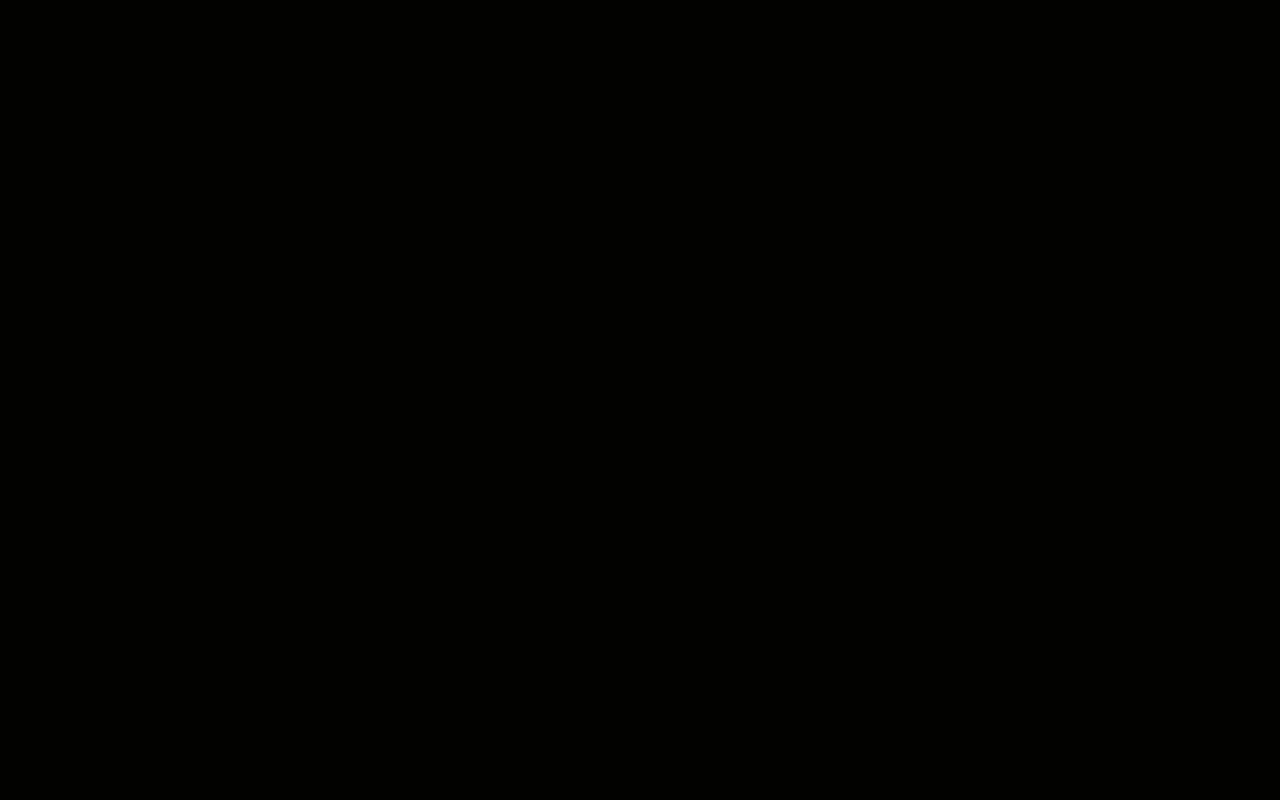
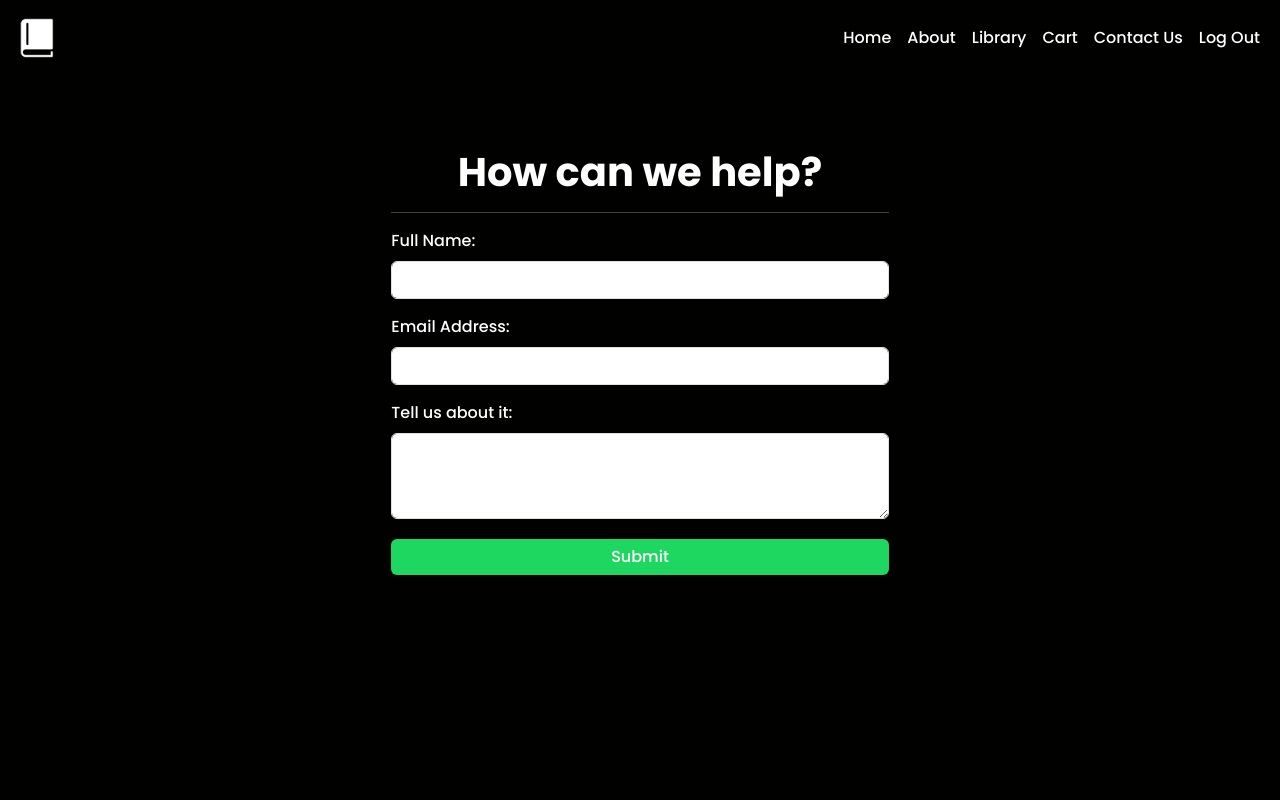
Before and after one commit to timothynicolas/capstone_final, a React (Create React App) app: page /contact in a window 1280 px wide. Before the commit this address had no page. Shown: the top 800 px of the page. Built offline with nearby package versions, Linux system fonts and the light colour scheme.

Commit message:
added contact page

```diff
--- a/src/App.js
+++ b/src/App.js
@@ -6,6 +6,7 @@ import {BrowserRouter, Routes, Route} from 'react-router-dom';
 // PAGES
 import Home from './pages/Home';
 import About from './pages/About';
+import Contact from './pages/Contact';
 
 
 function App() {
@@ -15,7 +16,7 @@ function App() {
         <Routes>
           <Route path="/home" element={<Home/>}/>
           <Route path="/about" element={<About/>}/>
-
+          <Route path="/contact" element={<Contact/>}/>
         </Routes>
       </BrowserRouter>
     </div>
--- a/src/components/Navbar.js
+++ b/src/components/Navbar.js
@@ -34,7 +34,7 @@ function Navbar(){
             <Link class="nav-link text-white " to="cart.html">Cart</Link>
           </li>
           <li class="nav-item">
-            <Link class="nav-link text-white" to="contact.html">Contact Us</Link>
+            <Link class="nav-link text-white" to="/contact">Contact Us</Link>
           </li>
           <li class="nav-item">
             <Link class="nav-link text-white" data-bs-toggle="modal" data-bs-target="#exampleModal" to="../index.html">Log Out</Link>
--- /dev/null
+++ b/src/pages/Contact.js
@@ -0,0 +1,68 @@
+//COMPONENTS
+
+import Navbar from "../components/Navbar";
+import Footer from "../components/Footer";
+
+function Contact(){
+    return(
+        <div>
+            <Navbar/>
+            <div className="container col-10 mt-5 p-4 pt-0">
+        <div className="row justify-content-center">
+            <div className="col-lg-6">
+                <br/>
+                <p className="h1 text-white text-center" style={{fontWeight: "700"}}> How can we help?</p>
+                <hr/>
+
+                <div className="mb-3">
+                    <label for="exampleFormControlInput1" className="form-label text-white">Full Name:</label>
+                    <input type="text" className="form-control" id="name"/>
+                </div>
+
+                <div className="mb-3">
+                    <label for="exampleFormControlInput1" className="form-label text-white">Email Address:</label>
+                    <input type="email" className="form-control" id="email"/>
+                </div>
+                <div className="mb-3">
+                    <label for="exampleFormControlTextarea1" className="form-label text-white">Tell us about it:</label>
+                    <textarea className="form-control" id="concern" rows="3"></textarea>
+                </div>
+                <button className="btn btn-success signup-btn w-100 mt-1 green-btn" data-bs-toggle="modal" data-bs-target="#exampleModal" onclick="submitConcern()">Submit</button>
+
+            </div>
+        </div>
+    </div>
+
+
+    <div className="modal fade" id="exampleModal" tabindex="-1" aria-labelledby="exampleModalLabel" aria-hidden="true">
+    <div className="modal-dialog">
+    <div className="modal-content">
+    <div className="modal-header">
+    <h1 className="modal-title fs-5" id="exampleModalLabel" style={{color:" #010100"}}>Success!</h1>
+    <button type="button" className="btn-close" data-bs-dismiss="modal" aria-label="Close"></button>
+    </div>
+    <div className="modal-body" style={{color:"#010100"}}>
+    Your feedback has been sent. One of our representatives will reach out to you shortly via email.
+    </div>
+    <div className="modal-footer">
+
+    <button type="button" className="btn btn-success signup-btn green-btn" data-bs-dismiss="modal">Okay</button>
+    </div>
+    </div>
+    </div>
+    </div>
+
+
+
+
+    <br/>
+    <br/>
+    <br/>
+    <br/>
+    <br/>
+            <Footer/>
+        </div>
+    )
+}
+
+export default Contact;
```
